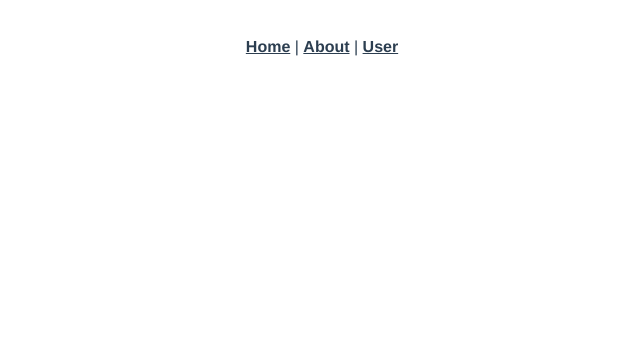
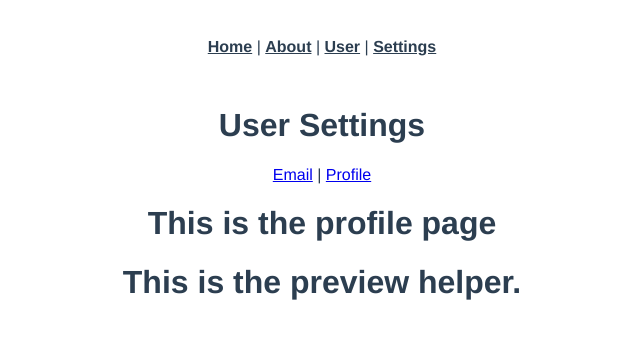
Before and after one commit to betweenbrain/Vue-Router-101, a Vue app: page /settings/profile in a window 1280 px wide. Shown: the top 338 px of the page, without its empty margins (318-958 px from the left). Built offline with nearby package versions, Linux system fonts and the light colour scheme.

Commit message:
Nested named views exmaple

```diff
--- a/src/App.vue
+++ b/src/App.vue
@@ -3,7 +3,8 @@
     <div id="nav">
       <router-link to="/">Home</router-link> |
       <router-link to="/about">About</router-link> |
-       <router-link to="/user/bob">User</router-link>
+      <router-link to="/user/bob">User</router-link>  |
+      <router-link to="/settings">Settings</router-link>
     </div>
     <router-view/>
   </div>
--- a/src/router.js
+++ b/src/router.js
@@ -18,12 +18,31 @@ export default new Router({
       // route level code-splitting
       // this generates a separate chunk (about.[hash].js) for this route
       // which is lazy-loaded when the route is visited.
-      component: () => import(/* webpackChunkName: "about" */ './views/About.vue'),
+      component: () =>
+        import(/* webpackChunkName: "about" */ './views/About.vue'),
     },
     {
       path: '/user/:name',
       name: 'user',
       component: () => import(/* webpackChunkName: "user" */ './views/User.vue'),
     },
+    {
+      path: '/settings',
+      // You could also have named views at the top
+      component: () => import(/* webpackChunkName: "Settings" */ './views/Settings.vue'),
+      children: [
+        {
+          path: 'email',
+          component: () => import(/* webpackChunkName: "Email" */ './views/nested/Email.vue'),
+        },
+        {
+          path: 'profile',
+          components: {
+            default: () => import(/* webpackChunkName: "Profile" */ './views/nested/Profile.vue'),
+            helper: () => import(/* webpackChunkName: "Preview" */ './views/helpers/Preview.vue'),
+          },
+        },
+      ],
+    },
   ],
 });
--- /dev/null
+++ b/src/views/Settings.vue
@@ -0,0 +1,9 @@
+<template>
+   <div>
+  <h1>User Settings</h1>
+  <router-link to="/settings/email">Email</router-link> |
+  <router-link to="/settings/profile">Profile</router-link>
+  <router-view/>
+  <router-view name="helper"/>
+</div>
+</template>
--- /dev/null
+++ b/src/views/helpers/Preview.vue
@@ -0,0 +1,5 @@
+<template>
+  <div>
+    <h1>This is the preview helper.</h1>
+  </div>
+</template>
--- /dev/null
+++ b/src/views/nested/Email.vue
@@ -0,0 +1,5 @@
+<template>
+  <div>
+    <h1>This is the email page</h1>
+  </div>
+</template>
--- /dev/null
+++ b/src/views/nested/Profile.vue
@@ -0,0 +1,5 @@
+<template>
+  <div>
+    <h1>This is the profile page</h1>
+  </div>
+</template>
```
